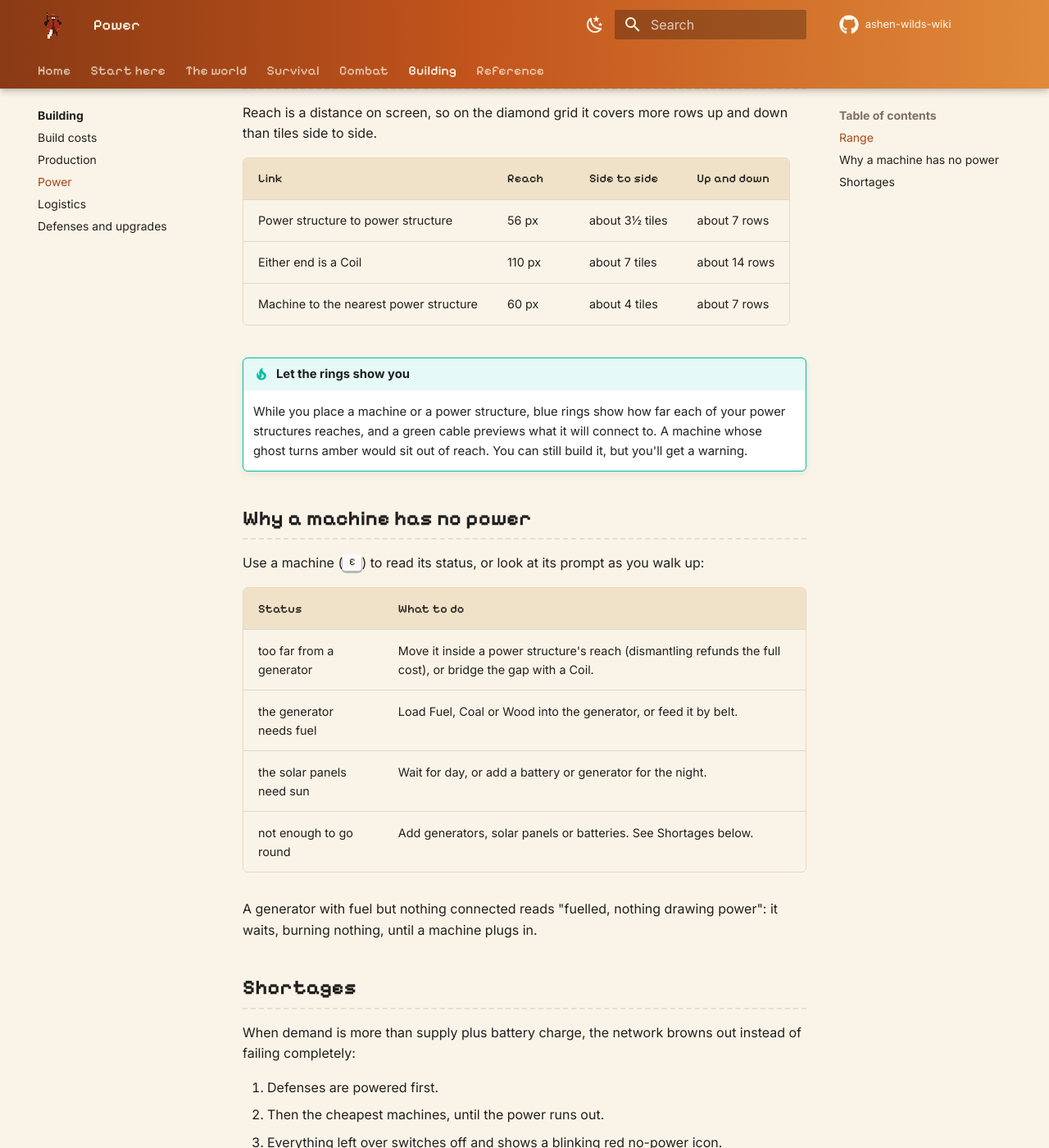
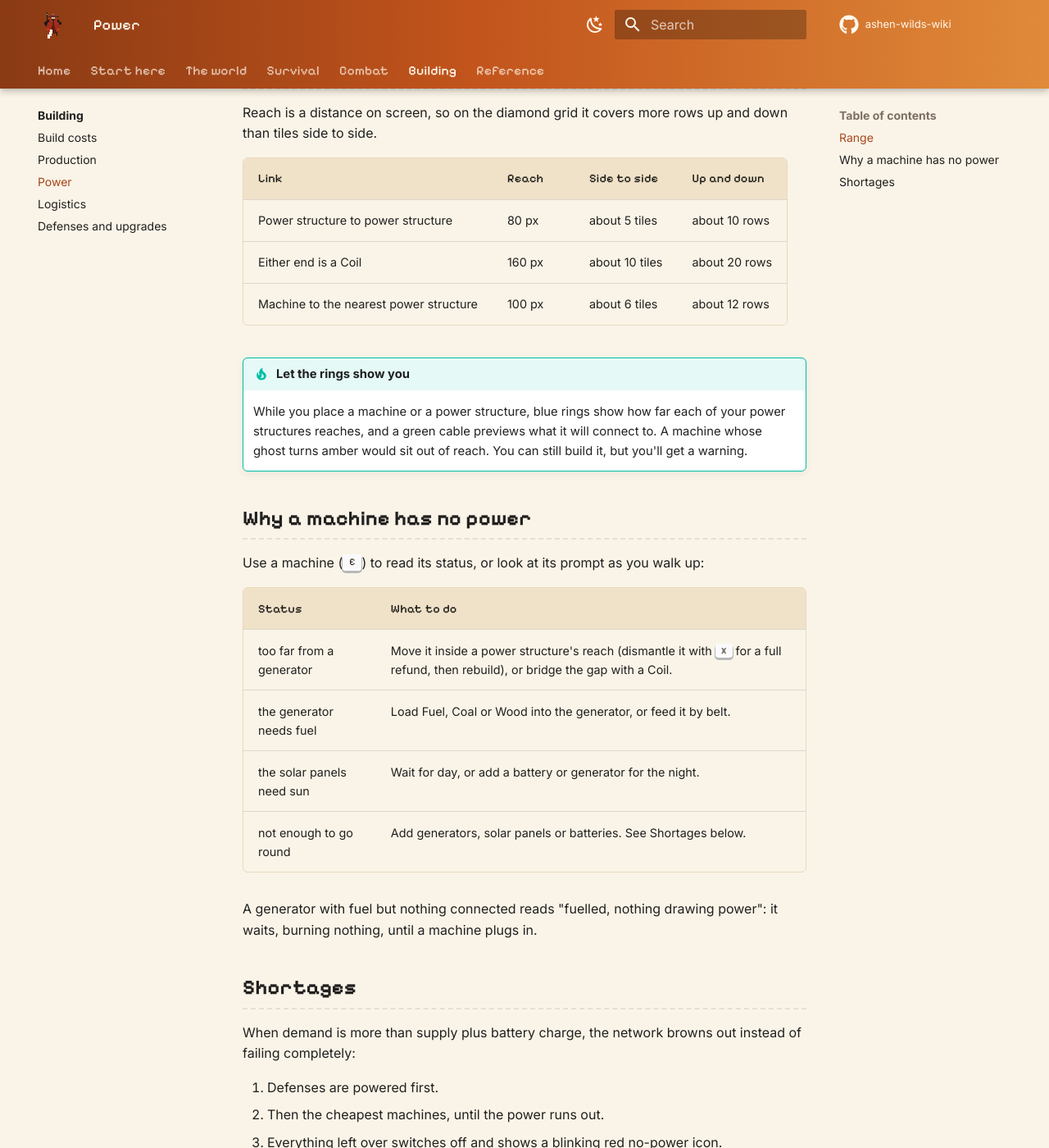
Before and after one commit to Liquid-Gorrila/ashen-wilds-wiki, an MkDocs documentation site: the page built from docs/building/power.md, in a window 1280 px wide and 1400 px high, scrolled down 671 px. Shown: the whole window at 82% size. Built offline with MkDocs 1.6.1 and Material for MkDocs 9.7.7, drawn with Linux system fonts in a browser that asks for light colours; comment, search, counter and statistics services are not loaded.

Commit message:
Update power reach and explain how to dismantle
Co-Authored-By: Claude Opus 5.5 <noreply@anthropic.com>

```diff
--- a/docs/building/power.md
+++ b/docs/building/power.md
@@ -15,9 +15,9 @@ Reach is a distance on screen, so on the diamond grid it covers more rows up and
 
 | Link | Reach | Side to side | Up and down |
 | --- | --- | --- | --- |
-| Power structure to power structure | 56 px | about 3½ tiles | about 7 rows |
-| Either end is a Coil | 110 px | about 7 tiles | about 14 rows |
-| Machine to the nearest power structure | 60 px | about 4 tiles | about 7 rows |
+| Power structure to power structure | 80 px | about 5 tiles | about 10 rows |
+| Either end is a Coil | 160 px | about 10 tiles | about 20 rows |
+| Machine to the nearest power structure | 100 px | about 6 tiles | about 12 rows |
 
 !!! tip "Let the rings show you"
     While you place a machine or a power structure, blue rings show how far each of your power structures reaches, and a green cable previews what it will connect to. A machine whose ghost turns amber would sit out of reach. You can still build it, but you'll get a warning.
@@ -28,7 +28,7 @@ Use a machine (++e++) to read its status, or look at its prompt as you walk up:
 
 | Status | What to do |
 | --- | --- |
-| too far from a generator | Move it inside a power structure's reach (dismantling refunds the full cost), or bridge the gap with a Coil. |
+| too far from a generator | Move it inside a power structure's reach (dismantle it with ++x++ for a full refund, then rebuild), or bridge the gap with a Coil. |
 | the generator needs fuel | Load Fuel, Coal or Wood into the generator, or feed it by belt. |
 | the solar panels need sun | Wait for day, or add a battery or generator for the night. |
 | not enough to go round | Add generators, solar panels or batteries. See Shortages below. |
```
Also changed, not shown: docs/reference/controls.md (+2 -1 lines).
